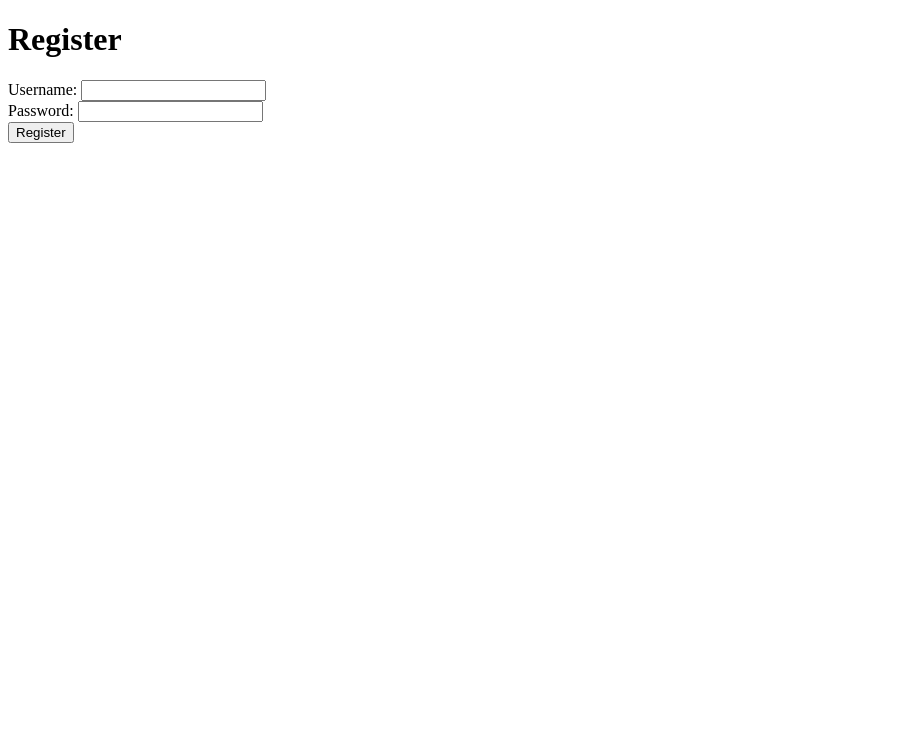
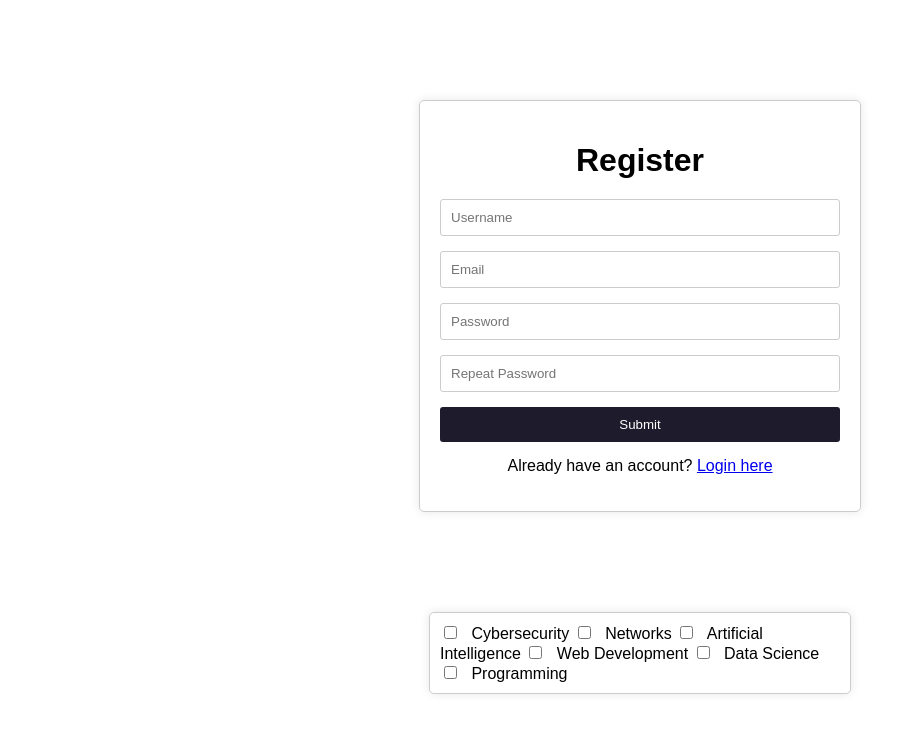
Before and after one commit to GeoTss/Web-App-Project, a plain HTML site: page part-a-frontend/register.html in a window 1280 px wide. Shown: the whole page, without its empty margins (0-916 px from the left). Drawn offline with Linux system fonts and the light colour scheme.

Commit message:
le changes

```diff
--- a/part-a-frontend/register.html
+++ b/part-a-frontend/register.html
@@ -6,18 +6,149 @@
     <title>Register</title>
     </head>
     <body>
-    <main>
+        <div class="wrapper">
             <h1>Register</h1>
+            <form action="/register" method="post">
+                <div>
+                    <input type="text" id="username" placeholder="Username" required />
+                </div>
+                <div>
+                    <input type="email" id="email" placeholder="Email" required />
+                </div>
+                <div>
+                    <input type="password" id="password" placeholder="Password" required />
+                </div>
+                <div>
+                    <input type="password" id="repeat-password" placeholder="Repeat Password" required />
+                </div>
+                <button type="submit">Submit</button>
+            </form>
+            <p>Already have an account? <a href="login.html">Login here</a></p>
+        </div>
+        <div class="list-categories">
+            <!--  make a div that has some categories of lessons for example cybersecurity networks ai etc for selection on a checkbox list-->
+            <!-- make it appear on the right of the register form -->
+            <input type="checkbox" id="cybersecurity" /> Cybersecurity
+            <input type="checkbox" id="networks" /> Networks
+            <input type="checkbox" id="ai" /> Artificial Intelligence
+            <input type="checkbox" id="webdev" /> Web Development
+            <input type="checkbox" id="datascience" /> Data Science
+            <input type="checkbox" id="programming" /> Programming
+        </div>
+    </body>
+    <style>
 
-        <form action="/register" method="post">
-            <label for="username">Username:</label>
-            <input type="text" id="username" name="username" required />
-            <br />
-            <label for="password">Password:</label>
-            <input type="password" id="password" name="password" required />
-            <br />
-            <button type="submit">Register</button>
-        </form>
-    </main>
-</body>
+        .wrapper {
+            max-width: 400px;
+            margin: 100px auto;
+            padding: 20px;
+            border: 1px solid #ccc;
+            border-radius: 5px;
+            box-shadow: 0 0 10px rgba(0, 0, 0, 0.1);
+            font-family: Arial, sans-serif;
+        }
+
+        h1 {
+            text-align: center;
+            margin-bottom: 20px;
+        }
+
+        form div {
+            margin-bottom: 15px;
+        }
+
+        input[type="text"],
+        input[type="email"],
+        input[type="password"] {
+            width: 100%;
+            padding: 10px;
+            border: 1px solid #ccc;
+            border-radius: 3px;
+            box-sizing: border-box;
+        }
+
+        button {
+            width: 100%;
+            padding: 10px;
+            background-color: #1e1b2c;
+            color: #fff;
+            border: none;
+            border-radius: 3px;
+            cursor: pointer;
+        }
+
+        button:hover {
+            background-color: #272343;
+        }
+
+        p {
+            text-align: center;
+            margin-top: 15px;
+            font-family: Arial, sans-serif;
+        }
+
+        .list-categories {
+            max-width: 400px;
+            margin: 20px auto;
+            padding: 10px;
+            border: 1px solid #ccc;
+            border-radius: 5px;
+            box-shadow: 0 0 10px rgba(0, 0, 0, 0.1);
+            font-family: Arial, sans-serif;
+        }
+
+        .list-categories input {
+            margin-right: 10px;
+        }
+
+        .list-categories label {
+            display: block;
+            margin-bottom: 10px;
+        }
+
+    </style>
+    <script>
+
+        const form = document.querySelector('form');
+
+        form.addEventListener('submit', async (e) => {
+
+            const username = document.getElementById('username').value;
+            const email = document.getElementById('email').value;
+            const password = document.getElementById('password').value;
+            const repeatPassword = document.getElementById('repeat-password').value;
+
+            if (password !== repeatPassword) {
+                alert("Passwords do not match!");
+                e.preventDefault();
+                return;
+            }
+
+            const strength = (function (a) {
+                let strength = 0;
+                if (a.length >= 8) strength++;
+                if (/[A-Z]/.test(a)) strength++;
+                if (/[a-z]/.test(a)) strength++;
+                if (/[0-9]/.test(a)) strength++;
+                if (/[!@#$%^&*(),.?":{}|<>]/.test(a)) strength++;
+                return strength;
+            })(password);
+
+            if (strength < 5) {
+                alert("Password is too weak! Make sure it is at least 8 characters long and includes uppercase letters, lowercase letters, numbers, and special characters.");
+                e.preventDefault();
+                return;
+            }
+
+            e.preventDefault();
+            const userJson = JSON.stringify({
+                username,
+                email,
+                password
+            });
+
+            const encodedUser = btoa(userJson);
+            window.location.href = `/index.html?user=${encodedUser}`;
+        });
+    </script>
 </html>
```
Also changed, not shown: part-a-frontend/login.html (added, +88 -0 lines), part-a-frontend/index.html (indentation only). Lines whose indentation alone changed are shown as unchanged.
